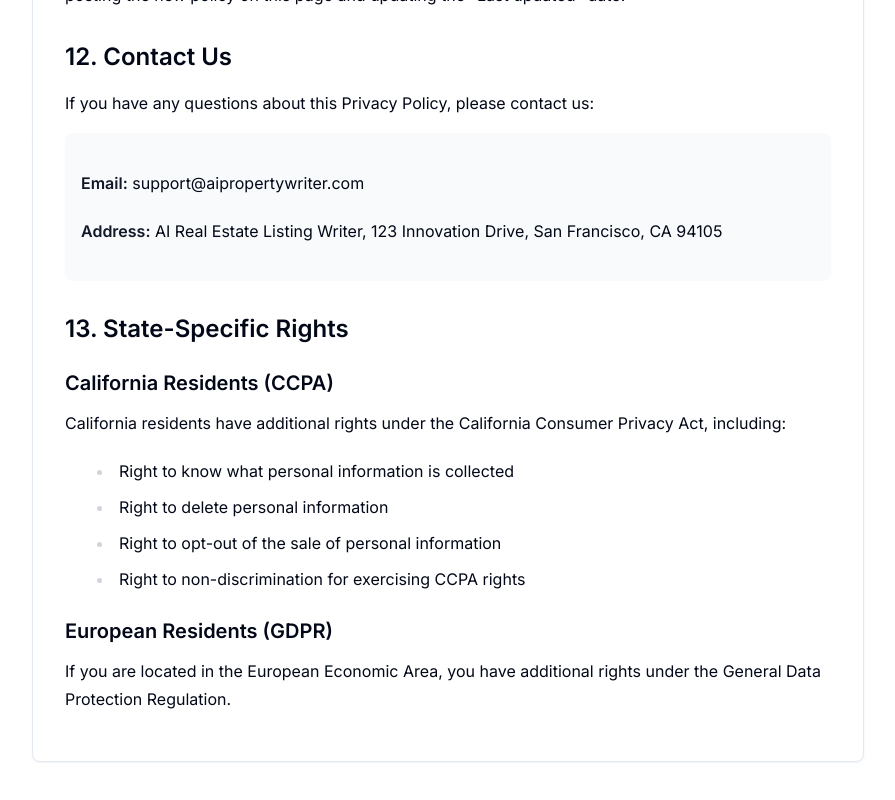
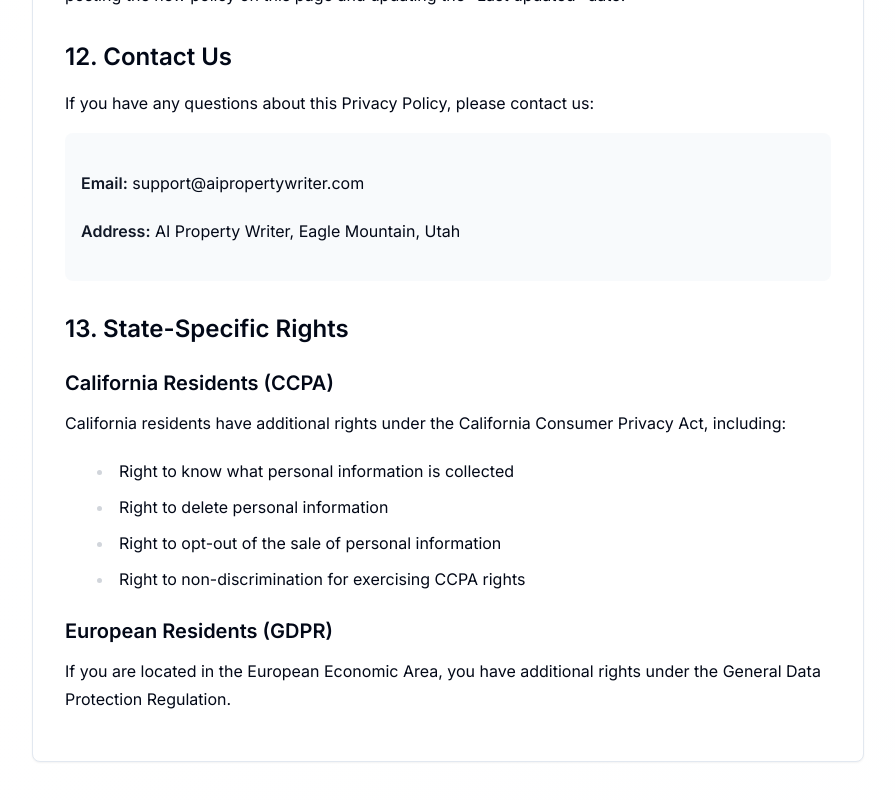
Before and after one commit to Thester113/ai-real-estate-listing-writer, a Next.js app: page /privacy in a window 1280 px wide. Shown: the part 3669-4469 px from the top of the page, without its empty margins (192-1087 px from the left). Built offline with nearby package versions, Linux system fonts and the light colour scheme; no server answers.

Commit message:
chore: update business address to Eagle Mountain, Utah

```diff
--- a/app/privacy/page.tsx
+++ b/app/privacy/page.tsx
@@ -174,7 +174,7 @@ export default function PrivacyPage() {
             </p>
             <div className="bg-secondary/50 rounded-lg p-4">
               <p><strong>Email:</strong> support@aipropertywriter.com</p>
-              <p><strong>Address:</strong> AI Real Estate Listing Writer, 123 Innovation Drive, San Francisco, CA 94105</p>
+              <p><strong>Address:</strong> AI Property Writer, Eagle Mountain, Utah</p>
             </div>
 
             <h2 className="text-2xl font-semibold mt-8 mb-4">13. State-Specific Rights</h2>
--- a/app/terms/page.tsx
+++ b/app/terms/page.tsx
@@ -128,7 +128,7 @@ export default function TermsPage() {
             </p>
             <div className="bg-secondary/50 rounded-lg p-4">
               <p><strong>Email:</strong> support@aipropertywriter.com</p>
-              <p><strong>Address:</strong> AI Real Estate Listing Writer, 123 Innovation Drive, San Francisco, CA 94105</p>
+              <p><strong>Address:</strong> AI Property Writer, Eagle Mountain, Utah</p>
             </div>
           </div>
         </div>
```
